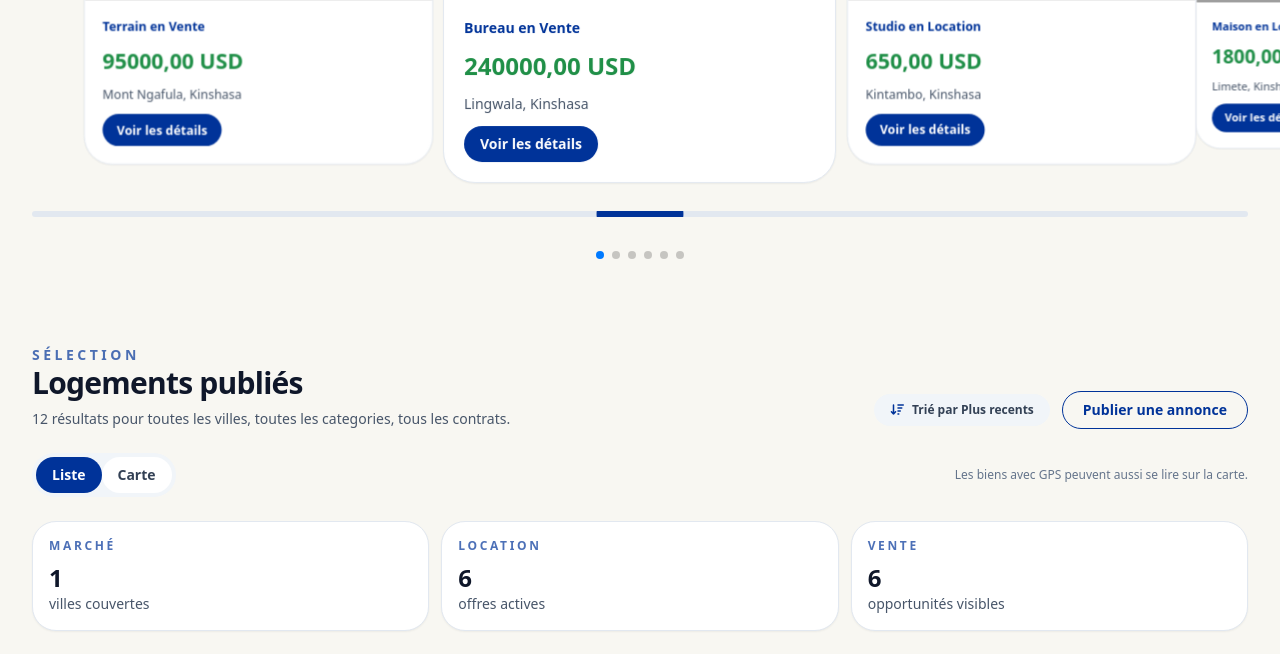
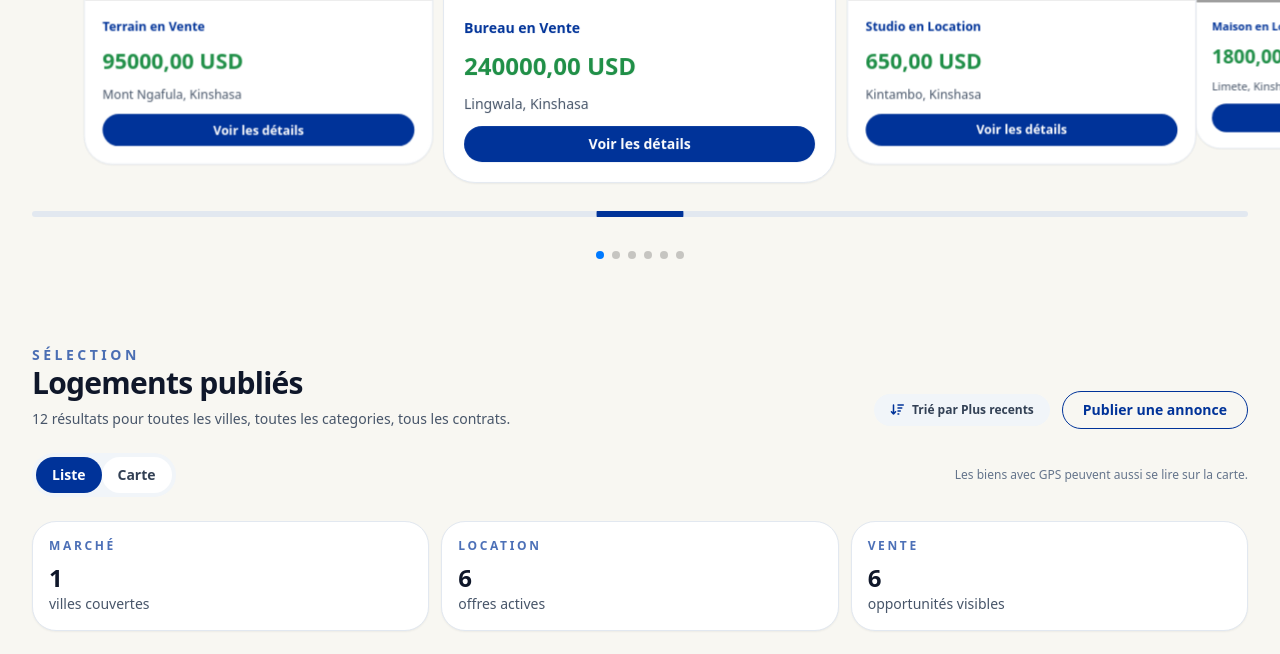
Before and after one commit to benmab17/immo-congo, a Django app: page / in a window 1280 px wide. Shown: the part 2070-2724 px from the top of the page. Run offline with Django 5.2, Linux system fonts and the light colour scheme; data comes from the database, SQL or seed files in the repository; some libraries are stand-ins or nearby versions; grey boxes are pictures that could not be loaded.

Commit message:
Fix stabilite bouton detail sur les dernieres annonces

```diff
--- a/annonces/templates/annonces/_home_results.html
+++ b/annonces/templates/annonces/_home_results.html
@@ -33,6 +33,29 @@
             box-shadow: 0 20px 45px rgba(15, 23, 42, 0.10) !important;
         }
 
+        .latest-card,
+        .latest-card * {
+            backface-visibility: hidden;
+        }
+
+        .latest-card-media {
+            position: relative;
+            z-index: 1;
+        }
+
+        .latest-card-badge {
+            z-index: 3;
+            pointer-events: none;
+        }
+
+        .latest-card-button {
+            position: relative;
+            z-index: 10;
+            display: block;
+            width: 100%;
+            text-align: center;
+        }
+
         @media (max-width: 767px) {
             .mobile-card-wrap {
                 width: 95%;
@@ -61,7 +84,7 @@
             {% for logement in logements|slice:":8" %}
                 <div class="swiper-slide pb-2">
                     <article class="mobile-card-wrap latest-card card-lift overflow-hidden rounded-[2rem] border border-slate-200 bg-white shadow-sm swiper-no-swiping">
-                        <div class="relative">
+                        <div class="latest-card-media relative">
                             <a href="{% url 'annonces:logement_detail' logement.pk %}" class="block swiper-no-swiping">
                                 {% if logement.image_url %}
                                     <img src="{{ logement.image_url }}" alt="{{ logement.titre }}" class="card-img" style="width:100%; height:200px; object-fit:cover;">
@@ -71,16 +94,16 @@
                             </a>
 
                             {% if logement.statut == "VENDU" %}
-                                <span class="status-badge absolute left-4 top-4 rounded-[0.9rem] bg-slate-900 px-3 py-2 text-[11px] text-white">VENDU</span>
+                                <span class="latest-card-badge status-badge absolute left-4 top-4 rounded-[0.9rem] bg-slate-900 px-3 py-2 text-[11px] text-white">VENDU</span>
                             {% elif logement.statut == "LOUE" %}
-                                <span class="status-badge absolute left-4 top-4 rounded-[0.9rem] bg-slate-700 px-3 py-2 text-[11px] text-white">LOU&Eacute;</span>
+                                <span class="latest-card-badge status-badge absolute left-4 top-4 rounded-[0.9rem] bg-slate-700 px-3 py-2 text-[11px] text-white">LOU&Eacute;</span>
                             {% elif logement.is_new %}
-                                <span class="card-new-badge">
+                                <span class="latest-card-badge card-new-badge">
                                     <span aria-hidden="true">⚡</span>
                                     NOUVEAU
                                 </span>
                             {% elif logement.statut == "APPROUVEE" %}
-                                <span class="verified-pulse absolute left-4 top-4 inline-flex items-center gap-2 rounded-full bg-emerald-500 px-3 py-1 text-xs font-semibold text-white shadow">
+                                <span class="latest-card-badge verified-pulse absolute left-4 top-4 inline-flex items-center gap-2 rounded-full bg-emerald-500 px-3 py-1 text-xs font-semibold text-white shadow">
                                     <i class="fa-solid fa-shield-halved"></i>
                                     Annonce v&eacute;rifi&eacute;e
                                 </span>
@@ -90,7 +113,7 @@
                             <p class="text-sm font-semibold text-primary">{{ logement.offre_label }}</p>
                             <p class="text-2xl font-bold text-success">{{ logement.prix }} {{ logement.devise }}</p>
                             <p class="text-sm text-slate-600">{{ logement.commune }}, {{ logement.ville_affichee }}</p>
-                            <a href="{% url 'annonces:logement_detail' logement.pk %}" class="primary-action swiper-no-swiping inline-flex rounded-full bg-primary px-4 py-2 text-sm font-semibold text-white">
+                            <a href="{% url 'annonces:logement_detail' logement.pk %}" class="latest-card-button primary-action swiper-no-swiping rounded-full bg-primary px-4 py-2 text-sm font-semibold text-white">
                                 Voir les d&eacute;tails
                             </a>
                         </div>
```
